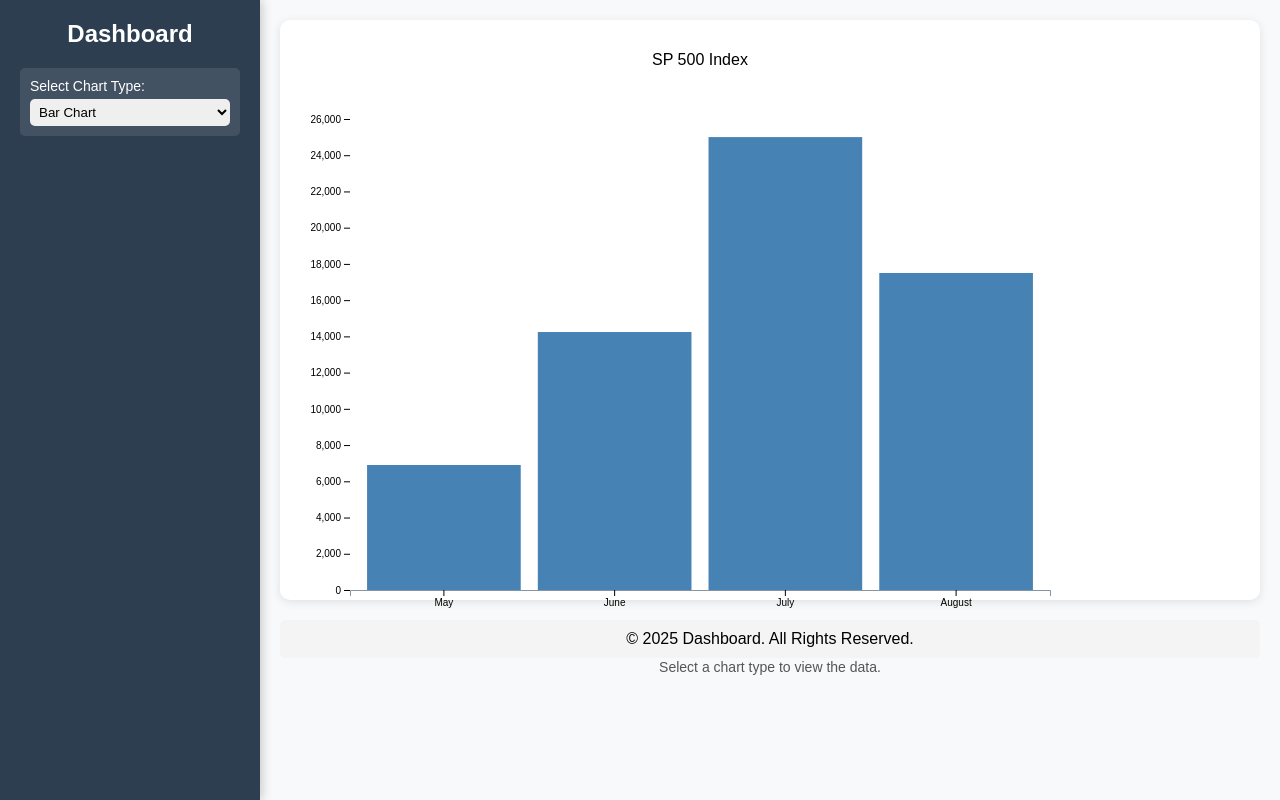
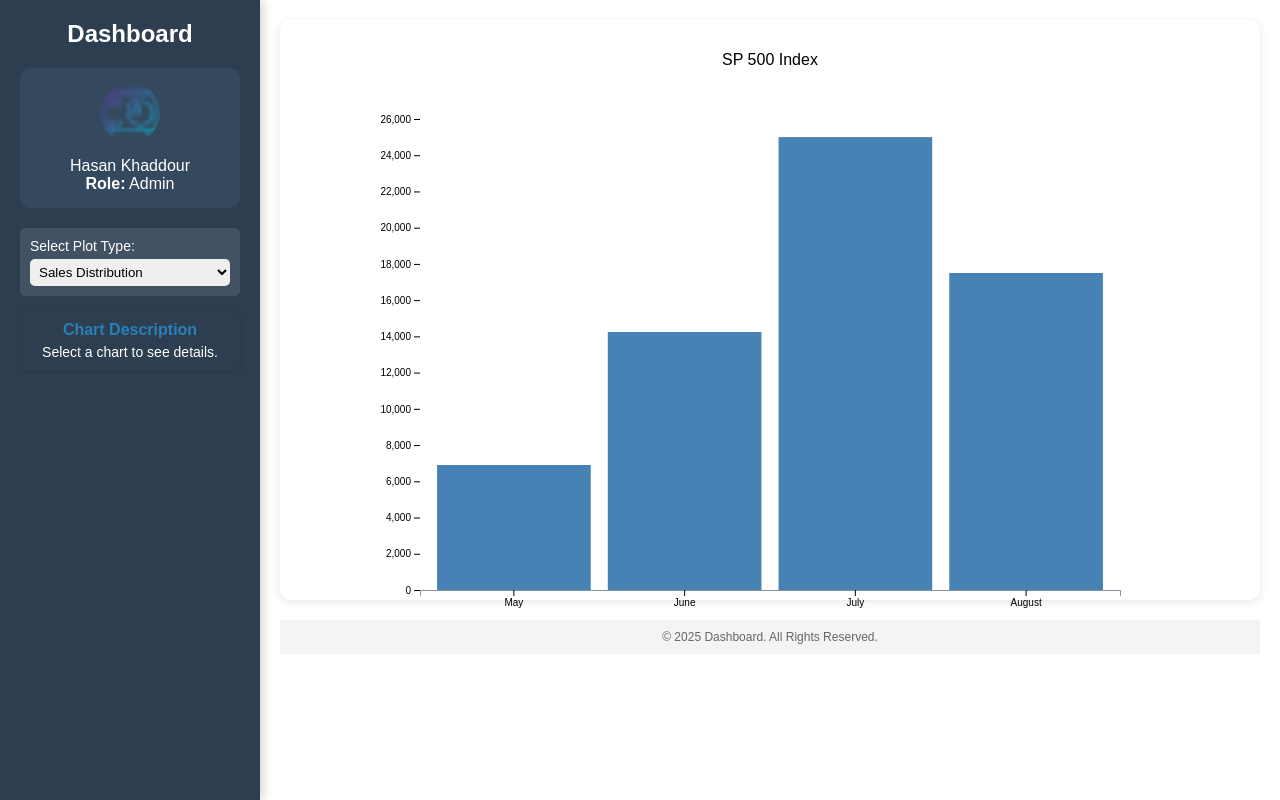
Before and after one commit to HasanKhadd0ur/StoreDashboard, a website built with Vite: page index.html in a window 1280 px wide. Built offline with nearby package versions, Linux system fonts and the light colour scheme.

Commit message:
Fix isssues

```diff
--- a/index.html
+++ b/index.html
@@ -13,21 +13,35 @@
         <div id="sidebar">
             <h2>Dashboard</h2>
 
-          <!-- Chart Selection Dropdown -->
+            <!-- User Info -->
+            <div id="user-info">
+                <img src="/favicon.png" alt="User Avatar">
+                <p> Hasan Khaddour</p>
+                <p><strong>Role:</strong> Admin</p>
+            </div>
+
+            <!-- Chart Selection -->
             <div id="chart-controls">
-              <label for="chart-type">Select Chart Type:</label>
+                <label for="chart-type">Select Plot Type:</label>
                 <select id="chart-type">
-                  <option value="barChart">Bar Chart</option>
-                  <option value="lineChart">Line Chart</option>
-                  <option value="scatterChart">Scatter Plot</option>
+                    <option value="barChart">Sales Distribution</option>
+                    <option value="lineChart">SP 500 Index</option>
+                    <option value="scatterChart">Scatter Dist</option>
+                    <option value="contextVisChart">Context Plot</option>
                 </select>
 
                 <!-- Difficulty Filters (Only for Scatter Plot) -->
                 <div id="scatter-filters" style="display: none;">
                     <label><input type="checkbox" id="filter-easy" value="Easy" checked> Easy</label>
                     <label><input type="checkbox" id="filter-intermediate" value="Intermediate" checked> Intermediate</label>
-                  <label><input type="checkbox" id="filter-hard" value="Hard" checked> Hard</label>
+                    <label><input type="checkbox" id="filter-hard" value="Difficult" checked> Difficult</label>
                 </div>
+            </div>
+
+            <!-- Chart Description -->
+            <div id="chart-description-container">
+                <h3>Chart Description</h3>
+                <p id="chart-description">Select a chart to see details.</p>
             </div>
         </div>
 
@@ -36,7 +50,6 @@
             <!-- Chart Container -->
             <section id="chart-container">
                 <div id="chart"></div>
-              <p id="chart-description">Select a chart type to view the data.</p>
             </section>
 
             <!-- Footer -->
--- a/public/style.css
+++ b/public/style.css
@@ -145,24 +145,6 @@
   margin-top: 20px;
 }
 
-/* General Reset */
-* {
-  margin: 0;
-  padding: 0;
-  box-sizing: border-box;
-}
-
-body {
-  font-family: Arial, sans-serif;
-  background-color: #f8f9fa;
-}
-
-/* Dashboard container */
-#dashboard {
-  display: flex;
-  height: 100vh;
-}
-
 /* Sidebar */
 #sidebar {
   background-color: #2c3e50;
@@ -261,11 +243,57 @@
   text-align: center;
 }
 
+
+/* User Info Box */
+#user-info {
+  text-align: center;
+  background: #34495e;
+  padding: 15px;
+  border-radius: 10px;
+  margin-bottom: 15px;
+}
+
+#user-info img {
+  width: 60px;
+  height: 60px;
+  border-radius: 50%;
+  margin-bottom: 10px;
+}
+
+/* Chart Description Box */
+#chart-description-container {
+  background:#2c3e50;
+  color: #333;
+  padding: 10px;
+  border-radius: 5px;
+  text-align: center;
+  margin-top: 15px;
+  box-shadow: 0px 2px 4px rgba(0, 0, 0, 0.1);
+}
+
+#chart-description-container h3 {
+  margin-bottom: 5px;
+  font-size: 16px;
+  color: #2980b9;
+}
+
+#chart-description {
+  font-size: 14px;
+  color: white  ;
+  margin: 0;
+}
+
+/* Chart Container */
+#chart-container {
+  flex-grow: 1;
+  padding: 20px;
+  text-align: center;
+}
+
 /* Footer */
 footer {
-  background-color: #f4f4f4;
-  padding: 10px;
   text-align: center;
   margin-top: 20px;
-  border-radius: 5px;
+  color: #666;
+  font-size: 12px;
 }
```
Lines whose indentation alone changed are shown as unchanged.
